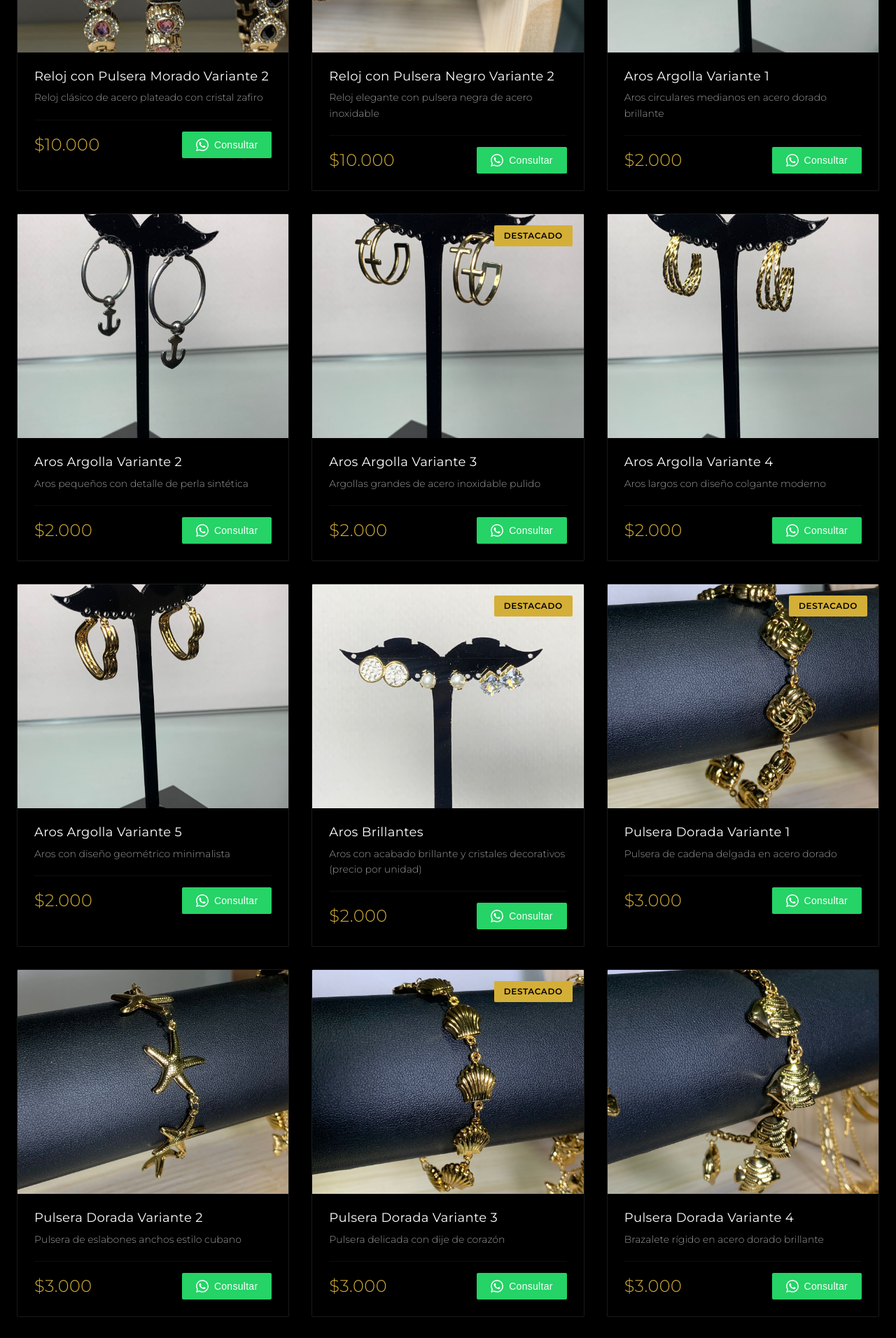
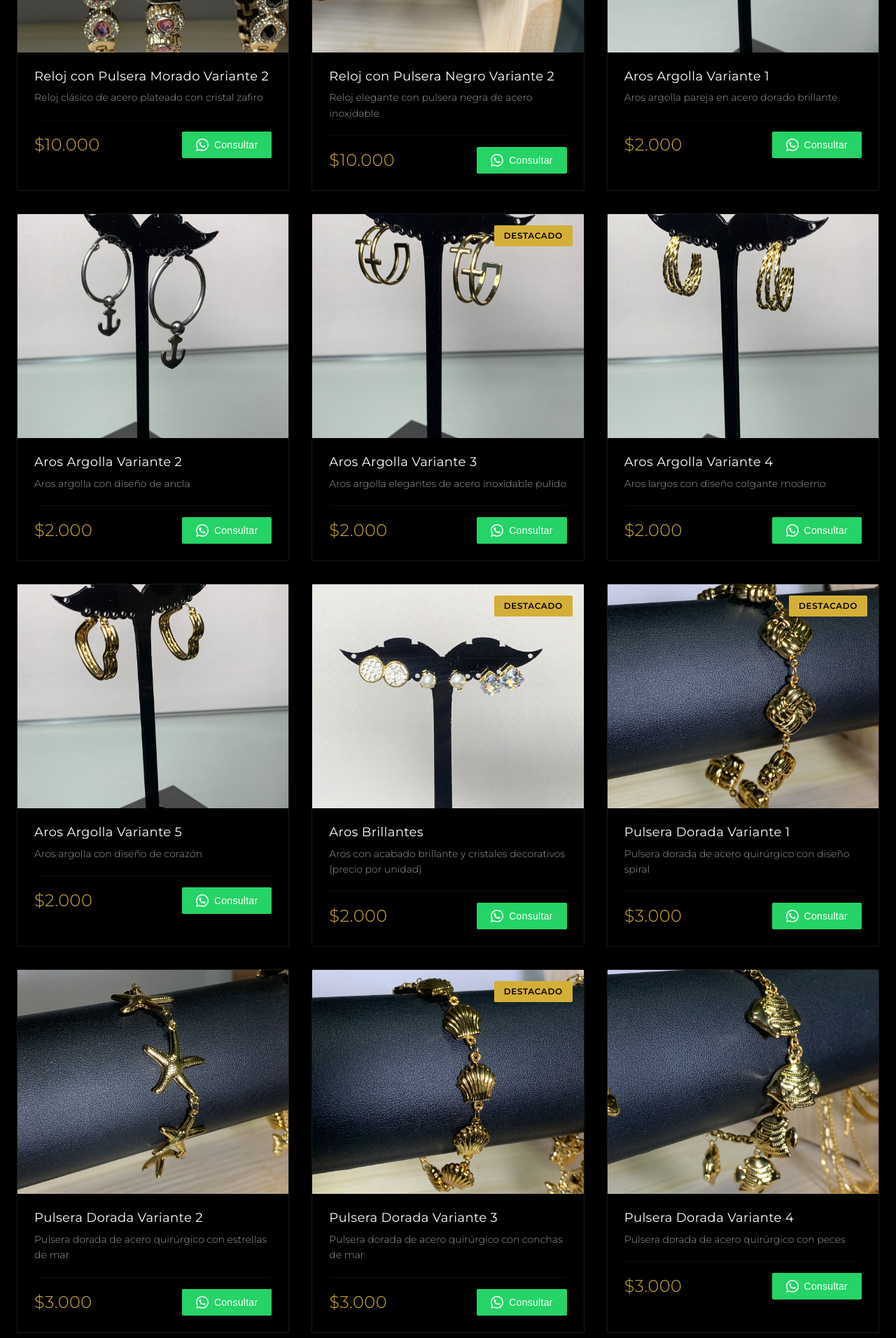
Before and after one commit to Liper1/tienditamontti, a React (Vite) app: page / in a window 1280 px wide. Shown: the part 1880-3792 px from the top of the page at 70% size. Built offline with nearby package versions, Linux system fonts and the light colour scheme.

Commit message:
Update product descriptions: pulseras doradas with specific designs (spiral, estrellas, conchas, peces, mariposas) and aros argolla (pareja, ancla, elegantes, corazón)

```diff
--- a/src/data/products.js
+++ b/src/data/products.js
@@ -68,7 +68,7 @@ export const products = [
     category: 'aros',
     price: '$2.000',
     image: getImagePath('aro1.jpeg'),
-    description: 'Aros circulares medianos en acero dorado brillante',
+    description: 'Aros argolla pareja en acero dorado brillante',
     featured: true
   },
   {
@@ -77,7 +77,7 @@ export const products = [
     category: 'aros',
     price: '$2.000',
     image: getImagePath('aro2.jpeg'),
-    description: 'Aros pequeños con detalle de perla sintética',
+    description: 'Aros argolla con diseño de ancla',
     featured: false
   },
   {
@@ -86,7 +86,7 @@ export const products = [
     category: 'aros',
     price: '$2.000',
     image: getImagePath('aro3.jpeg'),
-    description: 'Argollas grandes de acero inoxidable pulido',
+    description: 'Aros argolla elegantes de acero inoxidable pulido',
     featured: true
   },
   {
@@ -104,7 +104,7 @@ export const products = [
     category: 'aros',
     price: '$2.000',
     image: getImagePath('aro5.jpeg'),
-    description: 'Aros con diseño geométrico minimalista',
+    description: 'Aros argolla con diseño de corazón',
     featured: false
   },
   {
@@ -124,7 +124,7 @@ export const products = [
     category: 'pulseras',
     price: '$3.000',
     image: getImagePath('pulsera1.jpeg'),
-    description: 'Pulsera de cadena delgada en acero dorado',
+    description: 'Pulsera dorada de acero quirúrgico con diseño spiral',
     featured: true
   },
   {
@@ -133,7 +133,7 @@ export const products = [
     category: 'pulseras',
     price: '$3.000',
     image: getImagePath('pulsera2.jpeg'),
-    description: 'Pulsera de eslabones anchos estilo cubano',
+    description: 'Pulsera dorada de acero quirúrgico con estrellas de mar',
     featured: false
   },
   {
@@ -142,7 +142,7 @@ export const products = [
     category: 'pulseras',
     price: '$3.000',
     image: getImagePath('pulsera3.jpeg'),
-    description: 'Pulsera delicada con dije de corazón',
+    description: 'Pulsera dorada de acero quirúrgico con conchas de mar',
     featured: true
   },
   {
@@ -151,7 +151,7 @@ export const products = [
     category: 'pulseras',
     price: '$3.000',
     image: getImagePath('pulsera4.jpeg'),
-    description: 'Brazalete rígido en acero dorado brillante',
+    description: 'Pulsera dorada de acero quirúrgico con peces',
     featured: false
   },
   {
@@ -160,7 +160,7 @@ export const products = [
     category: 'pulseras',
     price: '$3.000',
     image: getImagePath('pulsera5.jpeg'),
-    description: 'Pulsera con triple cadena entrelazada',
+    description: 'Pulsera dorada de acero quirúrgico con mariposas',
     featured: false
   },
   {
```
